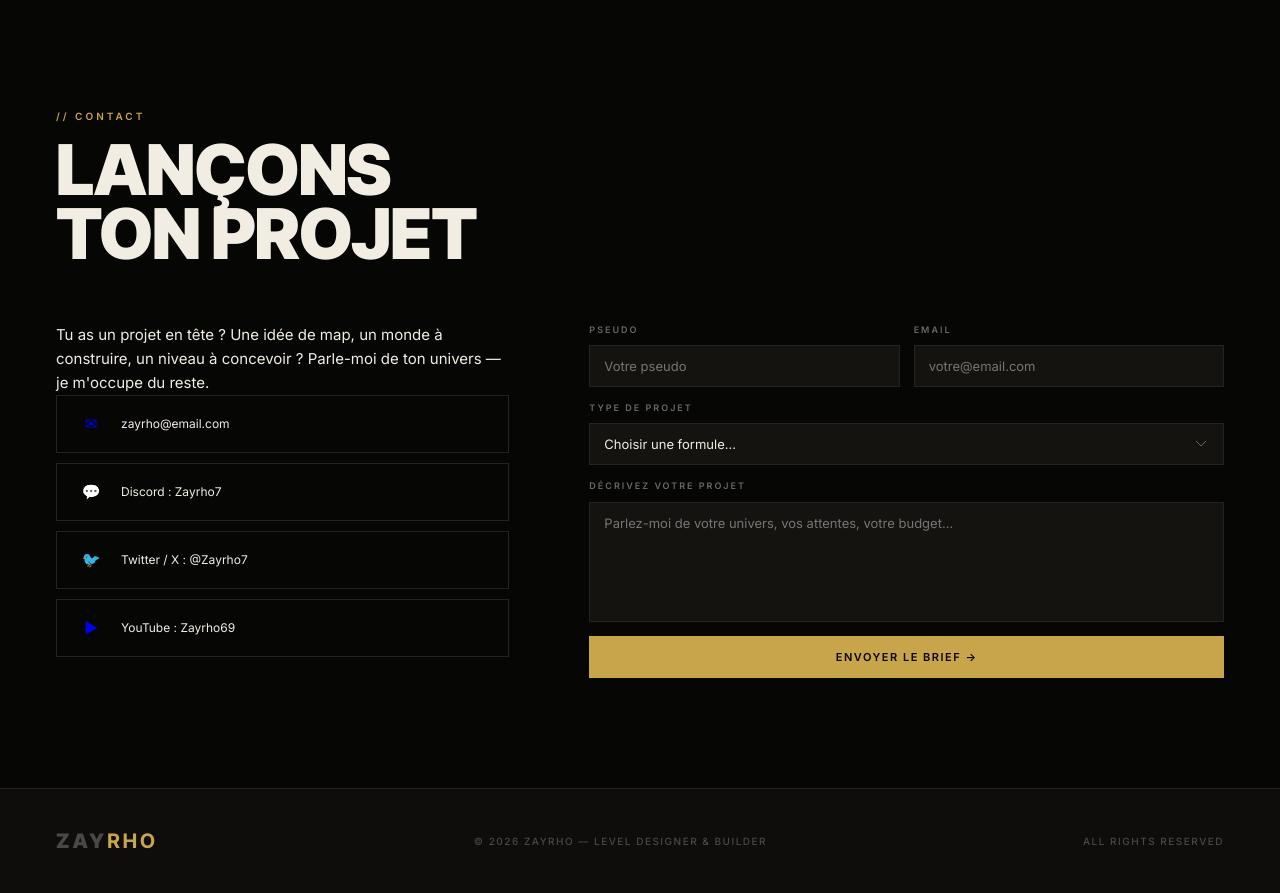
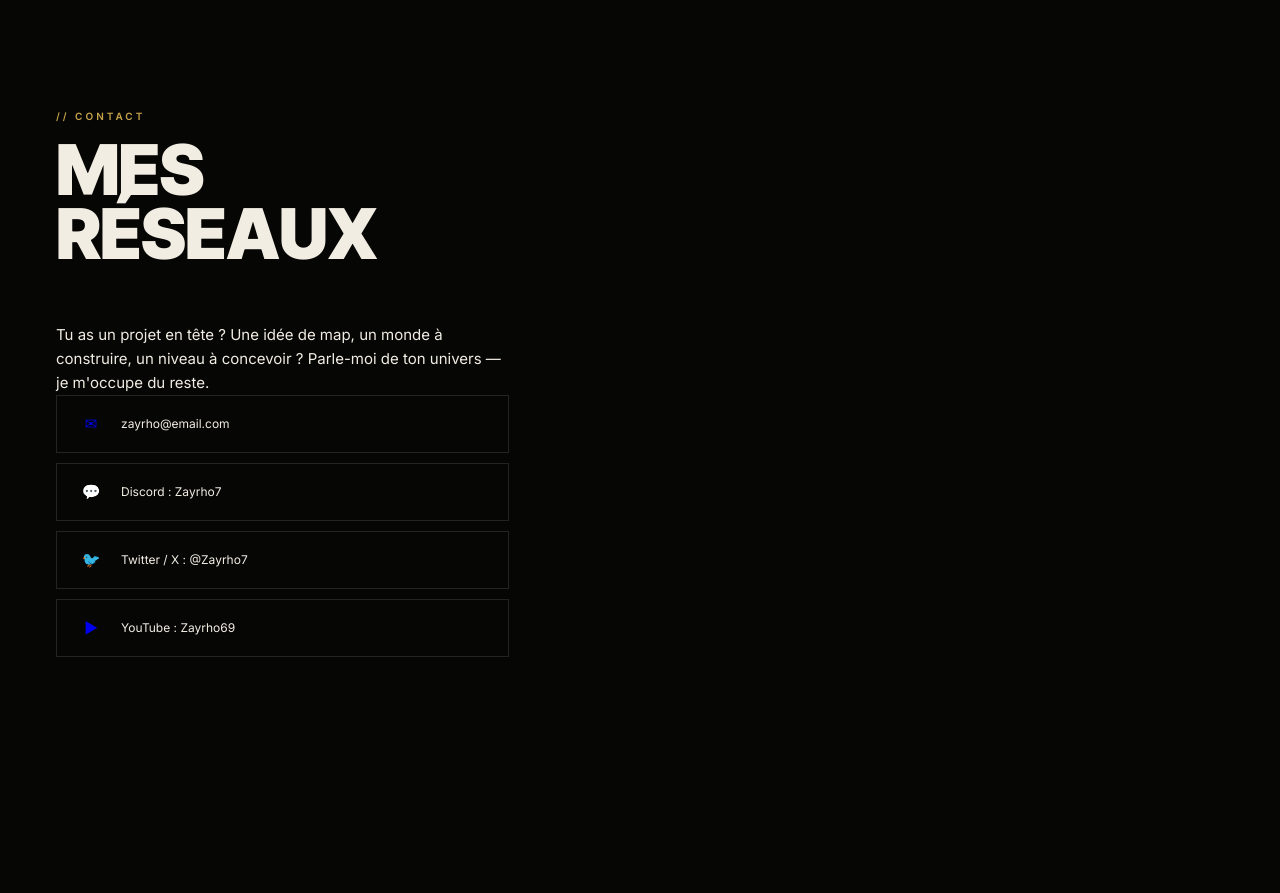
Before and after one commit to Zayrho7/ZYPortfolio, a plain HTML site: page index.html in a window 1280 px wide. Shown: the part 6180-7073 px from the top of the page. After the commit the page ends 6947 px from the top, so only its background shows below. Drawn offline with Linux system fonts and the light colour scheme.

Commit message:
ma petite modification

```diff
--- a/index.html
+++ b/index.html
@@ -573,7 +573,7 @@ footer{background:var(--surface);border-top:1px solid var(--border);padding:36px
 
 <section id="contact">
   <p class="s-label rv">// <span data-i18n="contact_label">Contact</span></p>
-  <h2 class="s-title rv" data-i18n="contact_title">LANÇONS<br>TON PROJET</h2>
+  <h2 class="s-title rv" data-i18n="contact_title">MES<br>RÉSEAUx</h2>
   <div class="contact-grid">
     <div class="rv">
       <p data-i18n="contact_p">Tu as un projet en tête ? Une idée de map, un monde à construire, un niveau à concevoir ? Parle-moi de ton univers — je m'occupe du reste.</p>
@@ -584,33 +584,21 @@ footer{background:var(--surface);border-top:1px solid var(--border);padding:36px
         <a href="#" class="c-link"><span class="c-link-icon">▶</span><span class="c-link-text">YouTube : Zayrho69</span></a>
       </div>
     </div>
-    <div class="contact-form rv rv-d2">
-      <div class="cf2-row">
-        <div class="cf2-group"><label class="cf2-label" data-i18n="c2_name">Pseudo</label><input class="cf2-input" type="text" placeholder="Votre pseudo"></div>
-        <div class="cf2-group"><label class="cf2-label" data-i18n="c2_email">Email</label><input class="cf2-input" type="email" placeholder="votre@email.com"></div>
-      </div>
-      <div class="cf2-group">
-        <label class="cf2-label" data-i18n="c2_type">Type de projet</label>
-        <select class="cf2-select">
-          <option data-i18n="c2_type_ph">Choisir une formule...</option>
-          <option>Starter — €20 / 4500 R$</option>
-          <option>Pro — €45 / 7500 R$</option>
-          <option>Elite — €150 / 25000 R$</option>
-          <option>Sur mesure / Custom</option>
-        </select>
-      </div>
-      <div class="cf2-group"><label class="cf2-label" data-i18n="c2_desc">Décrivez votre projet</label><textarea class="cf2-textarea" placeholder="Parlez-moi de votre univers, vos attentes, votre budget..."></textarea></div>
-      <button class="btn btn-g" style="width:100%;border:none" data-i18n="c2_send">Envoyer le brief →</button>
-    </div>
-  </div>
-</section>
 
-<footer>
-  <div class="f-logo">ZAY<b>RHO</b></div>
-  <div class="f-copy" data-i18n="footer_copy">© 2026 ZAYRHO — LEVEL DESIGNER & BUILDER</div>
-  <div class="f-copy" data-i18n="footer_rights">ALL RIGHTS RESERVED</div>
-</footer>
-
+<style>
+  /* Ton code CSS va ici */
+  body { display: flex; flex-direction: column; min-height: 100vh; margin: 0; }
+  main { flex: 1; }
+  footer {
+    width: 100%; display: flex; justify-content: space-between;
+    align-items: center; padding: 30px 50px; background: #0a0a0a;
+    border-top: 1px solid rgba(255, 215, 0, 0.1); box-sizing: border-box;
+  }
+  .f-logo { color: #fff; font-size: 1.2rem; }
+  .f-logo b { color: #ffcc00; }
+  .f-copy { color: #666; font-size: 0.9rem; }
+  @media (max-width: 768px) { footer { flex-direction: column; gap: 15px; text-align: center; } }
+</style>
 <script>
 /* CURSOR */
 const cur=document.getElementById('cur'),cur2=document.getElementById('cur2');
@@ -680,7 +668,7 @@ fr:{
   secret_label:'Ton code de suppression',secret_warn:'⚠ Note-le ! Tu en auras besoin pour supprimer ton avis.',
   del_title:'Supprimer l\'avis',del_sub:'Entre le code secret reçu lors de la publication pour supprimer ton avis.',del_err:'Code incorrect. Réessaie.',del_cancel:'Annuler',del_confirm:'Supprimer',
   featured_badge:'Avis mis en avant',del_my_review:'Supprimer mon avis',
-  contact_label:'Contact',contact_title:"LANÇONS<br>TON PROJET",
+  contact_label:'Contact',contact_title:"MES<br>RÉSEAUX",
   contact_p:"Tu as un projet en tête ? Une idée de map, un monde à construire, un niveau à concevoir ? Parle-moi de ton univers — je m'occupe du reste.",
   c2_name:'Pseudo',c2_email:'Email',c2_type:'Type de projet',c2_type_ph:'Choisir une formule...',c2_desc:'Décrivez votre projet',c2_send:'Envoyer le brief →',
   footer_copy:'© 2025 ZAYRHO — LEVEL DESIGNER & BUILDER',footer_rights:'ALL RIGHTS RESERVED',
@@ -730,7 +718,7 @@ en:{
   secret_label:'Your deletion code',secret_warn:'⚠ Save it! You will need it to delete your review later.',
   del_title:'Delete review',del_sub:'Enter the secret code you received when you published your review.',del_err:'Wrong code. Try again.',del_cancel:'Cancel',del_confirm:'Delete',
   featured_badge:'Featured review',del_my_review:'Delete my review',
-  contact_label:'Contact',contact_title:"LET'S START<br>YOUR PROJECT",
+  contact_label:'Contact',contact_title:"MY<br>NETWORKS",
   contact_p:"Got a project in mind? A map idea, a world to build, a level to design? Tell me about your universe — I'll handle the rest.",
   c2_name:'Username',c2_email:'Email',c2_type:'Project type',c2_type_ph:'Choose a plan...',c2_desc:'Describe your project',c2_send:'Send the brief →',
   footer_copy:'© 2026 ZAYRHO — LEVEL DESIGNER & BUILDER',footer_rights:'ALL RIGHTS RESERVED',
@@ -778,6 +766,7 @@ let comments=[
 
 let currentSort='best';
 let deleteTargetId=null;
+
 
 /* SORT */
 function setSort(s){
```
